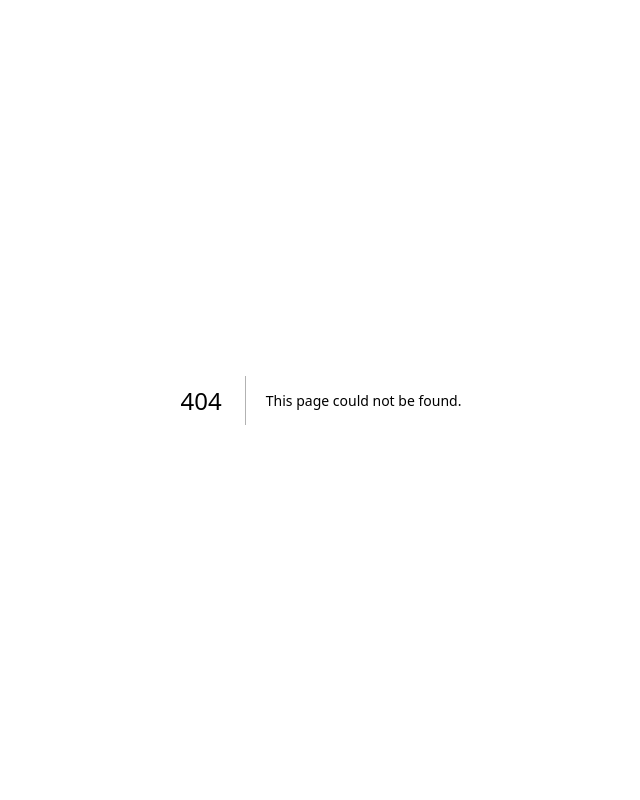
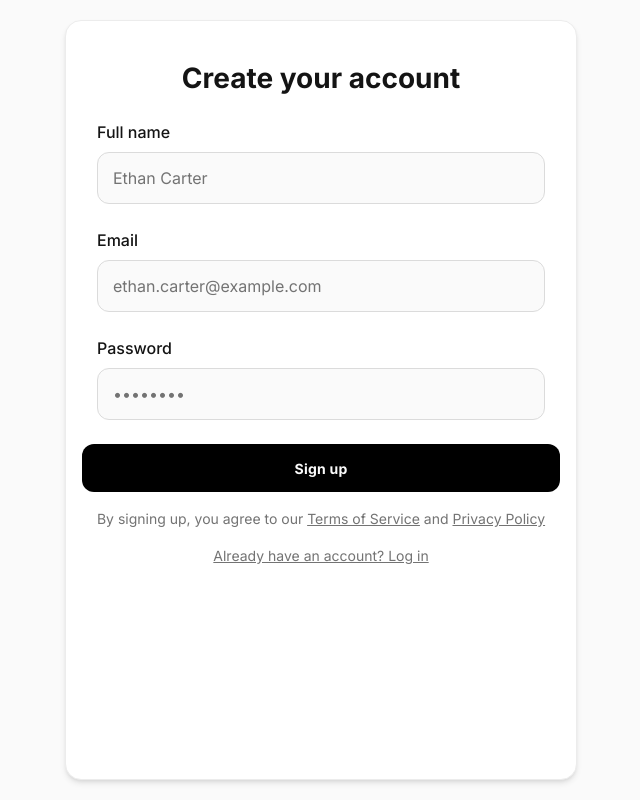
Before and after one commit to dliuu/flipsheet, a Next.js app: page /signup_page in a window 1280 px wide. Before the commit this address had no page. Shown: the whole page, without its empty margins (319-959 px from the left). Built offline with nearby package versions, Linux system fonts and the light colour scheme; no server answers.

Commit message:
init_signup_page_ui

```diff
--- a/package.json
+++ b/package.json
@@ -18,11 +18,11 @@
     "@eslint/eslintrc": "^3",
     "@tailwindcss/postcss": "^4",
     "@types/node": "^20",
-    "@types/react": "^19",
+    "@types/react": "19.1.8",
     "@types/react-dom": "^19",
     "eslint": "^9",
     "eslint-config-next": "15.3.5",
     "tailwindcss": "^4",
-    "typescript": "^5"
+    "typescript": "5.8.3"
   }
 }
--- /dev/null
+++ b/src/app/signup_page/page.tsx
@@ -0,0 +1,155 @@
+"use client";
+
+import { useState } from "react";
+import { supabase } from "@/supabaseClient";
+import { useRouter } from "next/navigation";
+
+export default function SignupPage() {
+  const [formData, setFormData] = useState({
+    fullName: "",
+    email: "",
+    password: "",
+  });
+  const [loading, setLoading] = useState(false);
+  const [error, setError] = useState("");
+  const [success, setSuccess] = useState(false);
+  const router = useRouter();
+
+  const handleInputChange = (e: React.ChangeEvent<HTMLInputElement>) => {
+    const { name, value } = e.target;
+    setFormData((prev) => ({ ...prev, [name]: value }));
+  };
+
+  const handleSubmit = async (e: React.FormEvent) => {
+    e.preventDefault();
+    setLoading(true);
+    setError("");
+
+    if (!formData.fullName.trim()) {
+      setError("Full name is required");
+      setLoading(false);
+      return;
+    }
+    if (!formData.email.trim()) {
+      setError("Email is required");
+      setLoading(false);
+      return;
+    }
+    if (formData.password.length < 8) {
+      setError("Password must be at least 8 characters long");
+      setLoading(false);
+      return;
+    }
+
+    try {
+      const { data, error } = await supabase.auth.signUp({
+        email: formData.email,
+        password: formData.password,
+        options: {
+          data: {
+            full_name: formData.fullName,
+          },
+        },
+      });
+      if (error) {
+        setError(error.message);
+      } else {
+        setSuccess(true);
+        setTimeout(() => {
+          router.push("/property_page");
+        }, 2000);
+      }
+    } catch (err) {
+      setError("An unexpected error occurred. Please try again.");
+    } finally {
+      setLoading(false);
+    }
+  };
+
+  return (
+    <div
+      className="relative flex size-full min-h-screen flex-col bg-neutral-50 group/design-root overflow-x-hidden"
+      style={{ fontFamily: 'Inter, "Noto Sans", sans-serif' }}
+    >
+      <div className="layout-container flex h-full grow flex-col">
+        <div className="px-4 sm:px-8 md:px-20 lg:px-40 flex flex-1 justify-center py-5">
+          <div className="layout-content-container flex flex-col w-full max-w-[512px] py-5 flex-1 bg-white rounded-2xl shadow-md border border-[#ececec]">
+            <h2 className="text-[#141414] tracking-light text-[28px] font-bold leading-tight px-4 text-center pb-3 pt-5">
+              Create your account
+            </h2>
+            {error && (
+              <div className="mx-4 mb-2 p-3 bg-red-50 border border-red-200 rounded-lg text-red-700 text-sm text-center">
+                {error}
+              </div>
+            )}
+            {success && (
+              <div className="mx-4 mb-2 p-3 bg-green-50 border border-green-200 rounded-lg text-green-700 text-sm text-center">
+                Account created! Redirecting...
+              </div>
+            )}
+            <form onSubmit={handleSubmit} className="w-full">
+              <div className="flex max-w-[480px] flex-wrap items-end gap-4 px-4 py-3 w-full mx-auto">
+                <label className="flex flex-col min-w-40 flex-1 w-full">
+                  <p className="text-[#141414] text-base font-medium leading-normal pb-2">Full name</p>
+                  <input
+                    name="fullName"
+                    type="text"
+                    placeholder="Ethan Carter"
+                    className="form-input flex w-full min-w-0 flex-1 resize-none overflow-hidden rounded-xl text-[#141414] focus:outline-0 focus:ring-0 border border-[#dbdbdb] bg-neutral-50 focus:border-[#dbdbdb] h-14 placeholder:text-neutral-500 p-[15px] text-base font-normal leading-normal"
+                    value={formData.fullName}
+                    onChange={handleInputChange}
+                    autoComplete="name"
+                    required
+                  />
+                </label>
+              </div>
+              <div className="flex max-w-[480px] flex-wrap items-end gap-4 px-4 py-3 w-full mx-auto">
+                <label className="flex flex-col min-w-40 flex-1 w-full">
+                  <p className="text-[#141414] text-base font-medium leading-normal pb-2">Email</p>
+                  <input
+                    name="email"
+                    type="email"
+                    placeholder="ethan.carter@example.com"
+                    className="form-input flex w-full min-w-0 flex-1 resize-none overflow-hidden rounded-xl text-[#141414] focus:outline-0 focus:ring-0 border border-[#dbdbdb] bg-neutral-50 focus:border-[#dbdbdb] h-14 placeholder:text-neutral-500 p-[15px] text-base font-normal leading-normal"
+                    value={formData.email}
+                    onChange={handleInputChange}
+                    autoComplete="email"
+                    required
+                  />
+                </label>
+              </div>
+              <div className="flex max-w-[480px] flex-wrap items-end gap-4 px-4 py-3 w-full mx-auto">
+                <label className="flex flex-col min-w-40 flex-1 w-full">
+                  <p className="text-[#141414] text-base font-medium leading-normal pb-2">Password</p>
+                  <input
+                    name="password"
+                    type="password"
+                    placeholder="••••••••"
+                    className="form-input flex w-full min-w-0 flex-1 resize-none overflow-hidden rounded-xl text-[#141414] focus:outline-0 focus:ring-0 border border-[#dbdbdb] bg-neutral-50 focus:border-[#dbdbdb] h-14 placeholder:text-neutral-500 p-[15px] text-base font-normal leading-normal"
+                    value={formData.password}
+                    onChange={handleInputChange}
+                    autoComplete="new-password"
+                    required
+                  />
+                </label>
+              </div>
+              <div className="flex px-4 py-3">
+                <button
+                  type="submit"
+                  disabled={loading}
+                  className="flex min-w-[84px] max-w-[480px] cursor-pointer items-center justify-center overflow-hidden rounded-xl h-12 px-4 flex-1 bg-black text-neutral-50 text-sm font-bold leading-normal tracking-[0.015em] disabled:opacity-50 disabled:cursor-not-allowed"
+                >
+                  <span className="truncate">{loading ? "Signing up..." : "Sign up"}</span>
+                </button>
+              </div>
+            </form>
+            <p className="text-neutral-500 text-sm font-normal leading-normal pb-3 pt-1 px-4 text-center">
+              By signing up, you agree to our <span className="underline">Terms of Service</span> and <span className="underline">Privacy Policy</span>
+            </p>
+            <p className="text-neutral-500 text-sm font-normal leading-normal pb-3 pt-1 px-4 text-center underline cursor-pointer" onClick={() => router.push("/login")}>Already have an account? Log in</p>
+          </div>
+        </div>
+      </div>
+    </div>
+  );
+}
```
Also changed, not shown: 2 other files (tests, documents, lock files or other folders).
